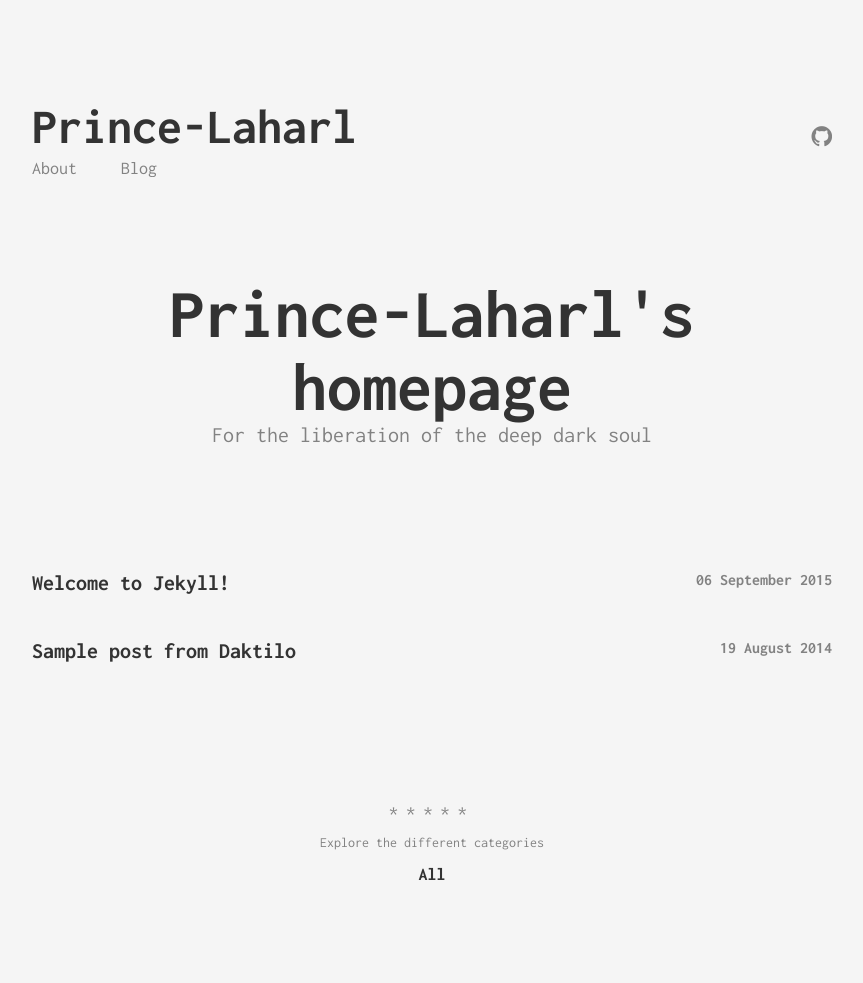
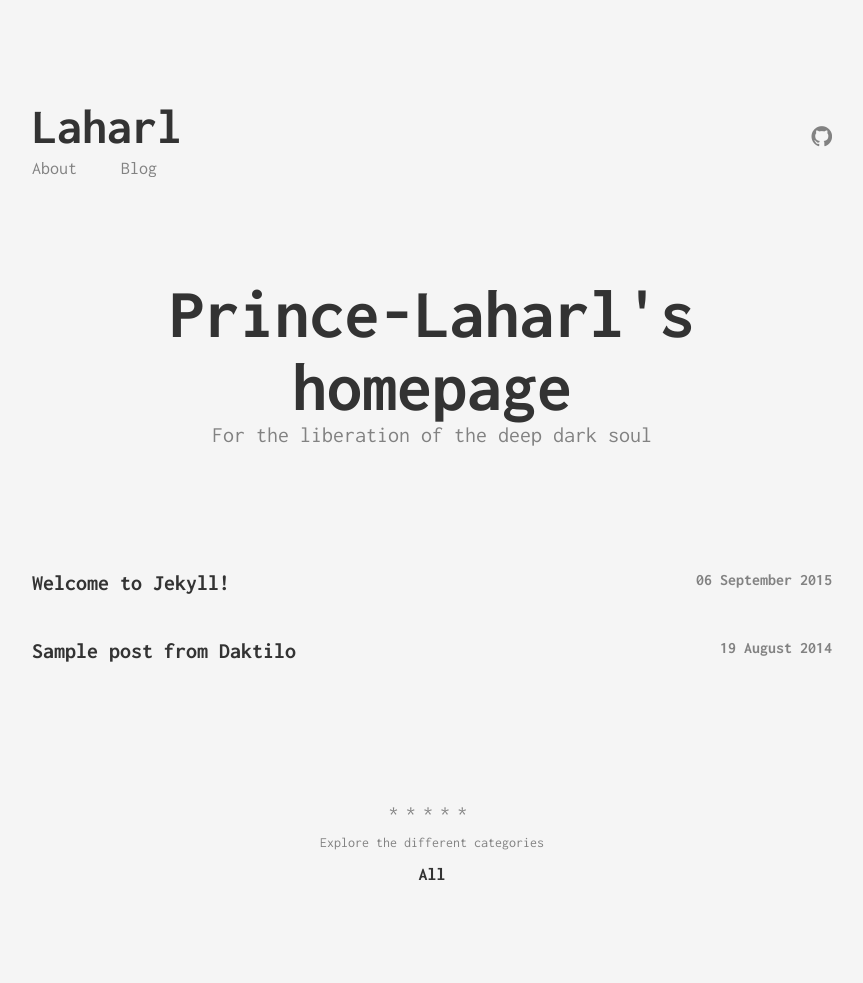
Before and after one commit to Prince-Laharl/Prince-Laharl.github.io, a Jekyll site: the page built from index.html, in a window 1280 px wide. Shown: the whole page, without its empty margins (208-1071 px from the left). Built offline with Jekyll 4.4.1, drawn with Linux system fonts in a browser that asks for light colours.

Commit message:
edit show name

```diff
--- a/_config.yml
+++ b/_config.yml
@@ -1,5 +1,5 @@
 # Site settings
-title: Prince-Laharl
+title: Laharl
 description: My personal homepage
 
 baseurl: "" # the subpath of your site, e.g. /blog/
```
